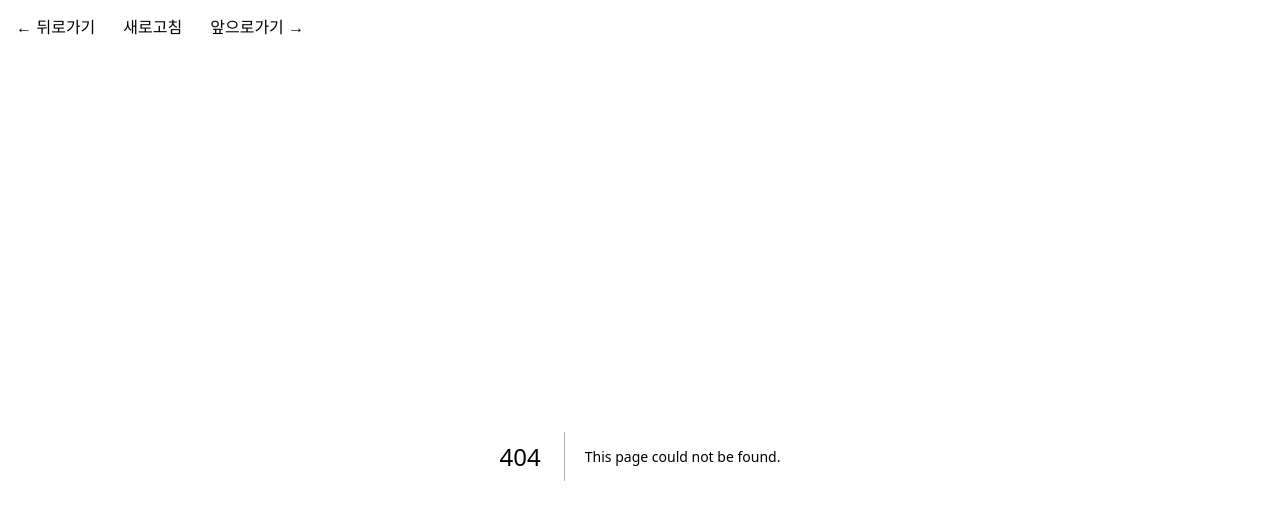
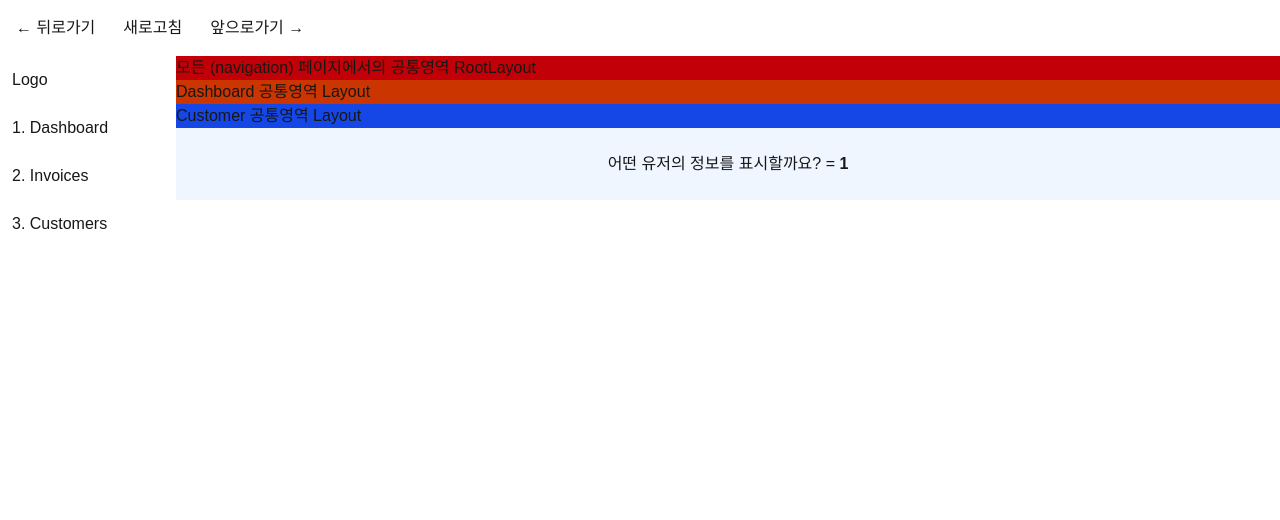
Before and after one commit to kukwon/buildup-next, a Next.js app in the folder first-setup-nextjs/: page /dashboard/customers/1 in a window 1280 px wide. Before the commit this address had no page. Shown: the top 520 px of the page. Built offline with nearby package versions, Linux system fonts and the light colour scheme.

Commit message:
13-1 Single Segment - [slug] 단일 세그먼트(단일 PathVariable)

```diff
--- /dev/null
+++ b/first-setup-nextjs/src/app/(navigation)/dashboard/customers/[nickname]/page.js
@@ -0,0 +1,9 @@
+export default async function CustomerNickname({ params, searchParams }) {
+  console.log(await params);
+  console.log(await searchParams);
+  return (
+    <main className="text-center bg-blue-50 p-6">
+      어떤 유저의 정보를 표시할까요? = <b>{(await params).nickname}</b>
+    </main>
+  );
+}
```
